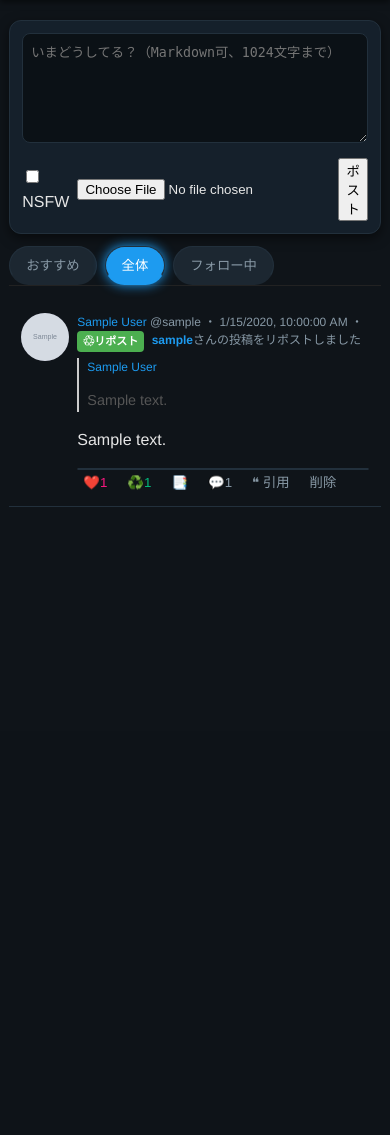
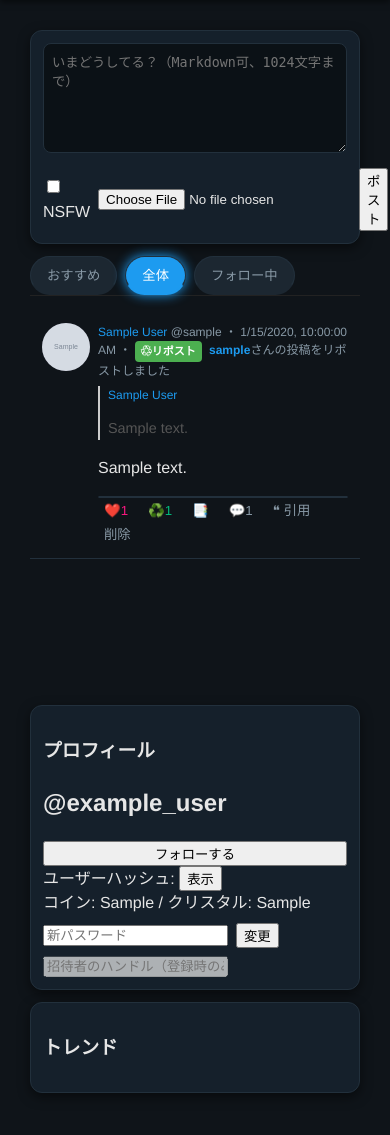
Before and after one commit to teto2024/minibird, a PHP site: page / in a window 390 px wide; the page is wider, and only the part inside the window is pictured. Shown: the part 113-1248 px from the top of that part. Before the commit the page ends 620 px from the top of that part, so only its background shows below. Run offline with PHP 8.4, Linux system fonts and the light colour scheme; the visitor is signed in with stand-in values (Sample User, id 1); tables that the repository leaves empty or names only in its code hold one stand-in row (values such as "Sample post"); grey boxes marked "Sample" are stand-in pictures; data that the repository does not hold is empty.

Commit message:
Add files via upload

```diff
--- a/admin.php
+++ b/admin.php
@@ -39,7 +39,8 @@ $users = $pdo->query("SELECT id, handle, muted_until, frozen FROM users ORDER BY
   </div>
   <div class="card"><h3>投稿管理</h3>
     <table><tr><th>ID</th><th>ユーザー</th><th>内容</th><th>操作</th></tr>
-      <?php foreach($posts as $p){ echo "<tr><td>{$p['id']}</td><td>@".htmlspecialchars($p['handle'])."</td><td>".htmlspecialchars($p['content_md'])."</td><td>".($p['deleted_at']?'削除済み':"<a href='moderate.php?del={$p['id']}'>削除</a>")."</td></tr>"; } ?>
+      <?php foreach($posts as $p){ echo "<tr><td>{$p['id']}</td><td>@".htmlspecialchars($p['handle'])."</td><td>".htmlspecialchars($p['content_md'])."</td><td>".($p['deleted_at'] ? '削除済み' : "<a href='moderate.php?del={$p['id']}' onclick=\"return confirm('本当に削除しますか？');\">削除</a>")
+."</td></tr>"; } ?>
     </table>
   </div>
 </section></main>
--- a/assets/app.js
+++ b/assets/app.js
@@ -71,9 +71,9 @@ async function api(path, data) {
     }
 }
 
-//----------------------
+// ---------------------
 // DOMContentLoaded (整理版)
-//----------------------
+// ---------------------
 document.addEventListener('DOMContentLoaded', () => {
 
     // Feed 初期ロード
@@ -86,7 +86,7 @@ document.addEventListener('DOMContentLoaded', () => {
     console.log('refreshFeed feed:', state.feed);
     refreshFeed(true);
 
-    // スクロールで loadMore
+    // スクロールで loadMore（統合版）
     window.addEventListener('scroll', () => {
         if (state.isLoading || !state.hasMore) return;
         if ((window.innerHeight + window.scrollY) >= document.body.offsetHeight - 200) loadMore();
@@ -129,6 +129,7 @@ document.addEventListener('DOMContentLoaded', () => {
     });
 
 });
+
 
 
 // ---------------------
@@ -564,7 +565,9 @@ document.querySelectorAll(".tabBtn").forEach(btn => {
 //---------------------
 //検索
 //----------------------
+document.addEventListener('DOMContentLoaded', () => {
     const searchInput = document.getElementById('q');
+    if (!searchInput) return; // 存在しなければ処理を止める
 
     searchInput.addEventListener('keypress', async (e) => {
         if (e.key === 'Enter') {
@@ -574,7 +577,6 @@ searchInput.addEventListener('keypress', async (e) => {
             const res = await fetch(`/search.php?q=${encodeURIComponent(q)}`);
             const data = await res.json();
 
-        // 結果を表示
             const feed = document.getElementById('feed');
             feed.innerHTML = '';
 
@@ -595,11 +597,148 @@ searchInput.addEventListener('keypress', async (e) => {
             }
         }
     });
+});
+
+
+// ---------------------
+// 差分取得用 Feed 更新
+// ---------------------
+async function refreshFeedPartial() {
+    if (state.isLoading) return;
+    state.isLoading = true;
+
+    try {
+        const r = await api('feed.php', {
+            action: 'fetch',
+            feed: state.feed,
+            since_id: state.newestId,
+            limit: 50
+        });
+
+        if (r.ok && r.items.length) {
+            r.items.forEach(p => {
+                if (!state.posts.some(existing => existing.id === p.id)) {
+                    state.posts.unshift(p);
+                    renderPost(p, qs('#feed'), true); // wrap, prepend
+                }
+            });
+            state.newestId = Math.max(...state.posts.map(p => p.id));
+        }
+
+    } catch (e) {
+        console.error(e);
+    }
+
+    state.isLoading = false;
+}
+
+// prepend オプションを追加
+function renderPost(p, wrap, prepend = false) {
+    console.log('renderPost data:', p);
+    const post = ce('div', 'post ' + (p.frame_class || ''));
+    post.dataset.postId = p.id;
+
+    const av = ce('img');
+    av.src = p.icon || '/uploads/icons/default_icon.png';
+    av.alt = p.display_name || p.handle || 'unknown';
+    av.classList.add('avatar');
+
+    const cnt = ce('div', 'content');
+
+    const meta = ce('div', 'meta');
+    const displayName = p.display_name || p.handle || 'unknown';
+    const userLink = p.user_id ? `profile.php?id=${p.user_id}` : `profile.php?handle=${encodeURIComponent(p.handle)}`;
+    meta.innerHTML = `<a href="${userLink}" class="mention">${displayName}</a> @${p.handle} ・ ${timeago(p.created_at)}`;
+
+    if (p.is_repost_of) {
+        const repLink = p.reposter_id ? `profile.php?id=${p.reposter_id}` : `profile.php?handle=${encodeURIComponent(p.reposter)}`;
+        const repName = p.reposter || 'unknown';
+        meta.innerHTML += `
+            ・ <span class="repost-label">♲リポスト</span>
+            <a href="${repLink}" class="mention"><strong>${repName}</strong></a>さんの投稿をリポストしました
+        `;
+    }
+
+    if (p.deleted) meta.textContent += ' ・ 削除済み';
+
+    const body = ce('div', 'body');
+
+    if (p.deleted) {
+        body.textContent = '削除済み';
+    } else {
+        if (p.quoted_post) {
+            const quoteDiv = ce('div', 'quote');
+            const quoteMeta = ce('div', 'meta');
+            const qDisplayName = p.quoted_post.display_name || p.quoted_post.handle || 'unknown';
+            const qLink = p.quoted_post.user_id ? `profile.php?id=${p.quoted_post.user_id}` : `profile.php?handle=${encodeURIComponent(p.quoted_post.handle)}`;
+            quoteMeta.innerHTML = `<a href="${qLink}" class="mention">${qDisplayName}</a>`;
+            quoteDiv.append(quoteMeta);
+            const quoteBody = ce('div', 'quote-body');
+            const quotedMd = p.quoted_post.content_md || p.quoted_post.content_html || '';
+            quoteBody.innerHTML = parseMessage(marked.parse(quotedMd));
+            quoteDiv.append(quoteBody);
+            body.append(quoteDiv);
+        }
+
+        const rawContent = p.content_md || p.content_html || '';
+        const myBody = ce('div', 'my-body');
+        myBody.innerHTML = parseMessage(marked.parse(rawContent));
+        body.append(myBody);
+    }
+
+    if (!p.deleted && p.media_path) {
+        const mediaWrapper = ce('div', 'media');
+        let mediaEl;
+        const ext = p.media_path.split('.').pop().toLowerCase();
+        const mediaSrc = window.location.origin + '/' + p.media_path;
+
+        if (['png', 'jpg', 'jpeg', 'gif', 'webp'].includes(ext)) mediaEl = ce('img');
+        else if (['mp4', 'webm', 'ogg'].includes(ext)) mediaEl = ce('video'), mediaEl.controls = true;
+        if (mediaEl) mediaEl.src = mediaSrc, mediaWrapper.append(mediaEl);
+        body.append(mediaWrapper);
+    }
+
+    if (!p.deleted && p.nsfw) {
+        body.style.filter = 'blur(var(--nsfw-blur))';
+        body.style.cursor = 'pointer';
+        body.title = 'NSFW: クリックで表示';
+        body.addEventListener('click', () => { body.style.filter = ''; });
+    }
+
+    const buttons = ce('div', 'buttons');
+    const like = ce('button', 'like-btn');
+    like.textContent = '❤️' + (p.like_count || 0);
+    if (p.liked) like.classList.add('liked');
+    like.onclick = async () => { const r = await api('actions.php', { action: 'toggle_like', post_id: p.id }); if (r.ok) { p.liked = r.liked; p.like_count = r.count; updateLikeUI(p); } };
+
+    const repost = ce('button'); repost.textContent = '♻️' + (p.repost_count || 0); if (p.reposted) repost.classList.add('reposted');
+    repost.onclick = async () => { const r = await api('actions.php', { action: 'toggle_repost', post_id: p.id }); if (r.ok) { p.reposted = r.reposted; p.repost_count = r.count; refreshFeed(true); } };
+
+    const bm = ce('button'); bm.textContent = '📑'; bm.onclick = async () => { const r = await api('actions.php', { action: 'toggle_bookmark', post_id: p.id }); if (!r.ok) alert('ブックマーク失敗'); };
+
+    const rep = ce('button'); rep.textContent = '💬' + (p.reply_count || 0); rep.onclick = () => { window.location = 'replies.php?post_id=' + p.id; };
+    const qt = ce('button'); qt.textContent = '❝ 引用'; qt.onclick = () => { const t = prompt('引用コメント'); if (t) quotePost(p.id, t); };
+
+    let delBtn = null;
+    if (p._can_delete && !p.deleted) {
+        delBtn = ce('button'); delBtn.textContent = '削除';
+        delBtn.onclick = async () => { if (!confirm('この投稿を削除しますか？')) return; const r = await api('actions.php', { action: 'delete_post', post_id: p.id }); if (r.ok) { p.deleted = true; updatePost(p); } else alert('削除失敗'); };
+    }
+
+    buttons.append(like, repost, bm, rep, qt); if (delBtn) buttons.append(delBtn);
+    cnt.append(meta, body, buttons);
+    post.append(av, cnt);
+
+    if (prepend) wrap.prepend(post); else wrap.append(post);
+}
+
+// 3秒ごとに差分取得
+setInterval(() => refreshFeedPartial(), 3000);
 
 // ---------------------
 // Polling
 // ---------------------
-setInterval(() => refreshFeed(false), 3000);
+//setInterval(() => refreshFeed(false), 3000);
 
 // 初回ロード
 //refreshFeed(true);
--- a/assets/style.css
+++ b/assets/style.css
@@ -916,3 +916,34 @@ a:hover {
     border-bottom: 1px solid #222;
     padding-bottom: 5px;
 }
+/* -------------------- */
+/* スマホ対応: 縦画面時のレイアウト */
+/* -------------------- */
+@media (max-width: 768px) {
+    main.layout {
+        display: block !important;
+    }
+
+    aside.right {
+        display: block !important;
+        width: 100% !important;
+        margin: 0;
+        padding: 10px;
+        position: relative;
+        z-index: 1;
+    }
+
+    section.center {
+        width: 100% !important;
+        margin: 0;
+        padding: 10px;
+    }
+
+    #follow-btn,
+    #profileForm input,
+    #profileForm textarea,
+    #profileForm button {
+        width: 100%;
+        box-sizing: border-box;
+    }
+}
--- a/post.php
+++ b/post.php
@@ -28,9 +28,9 @@ try {
     if ($action === 'create_post') {
         require_login();
         $u = user();
-        if ($u['muted_until'] && strtotime($u['muted_until'].' UTC') > time()) {
-            echo json_encode(['ok'=>false,'error'=>'muted']); exit;
-        }
+        if ($u['muted_until'] && strtotime($u['muted_until']) > time()) {
+    echo json_encode(['ok'=>false,'error'=>'muted']); exit;
+}
         $content = trim($_POST['content'] ?? '');
         $nsfw = ($_POST['nsfw'] ?? '0') === '1' ? 1 : 0;
         if ($content === '' && empty($_FILES['media']['name'])) {
```
Lines whose indentation alone changed are shown as unchanged.
